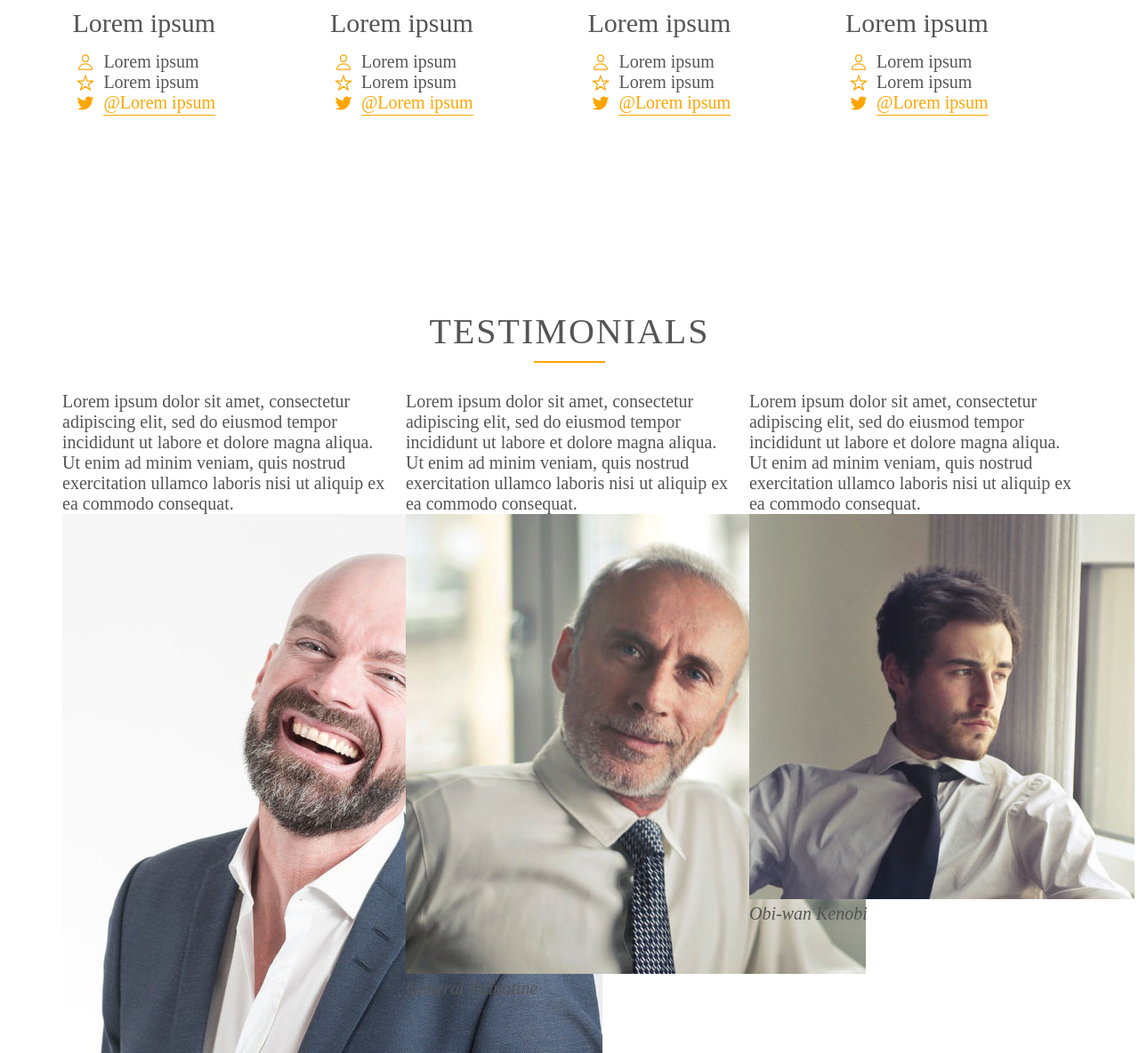
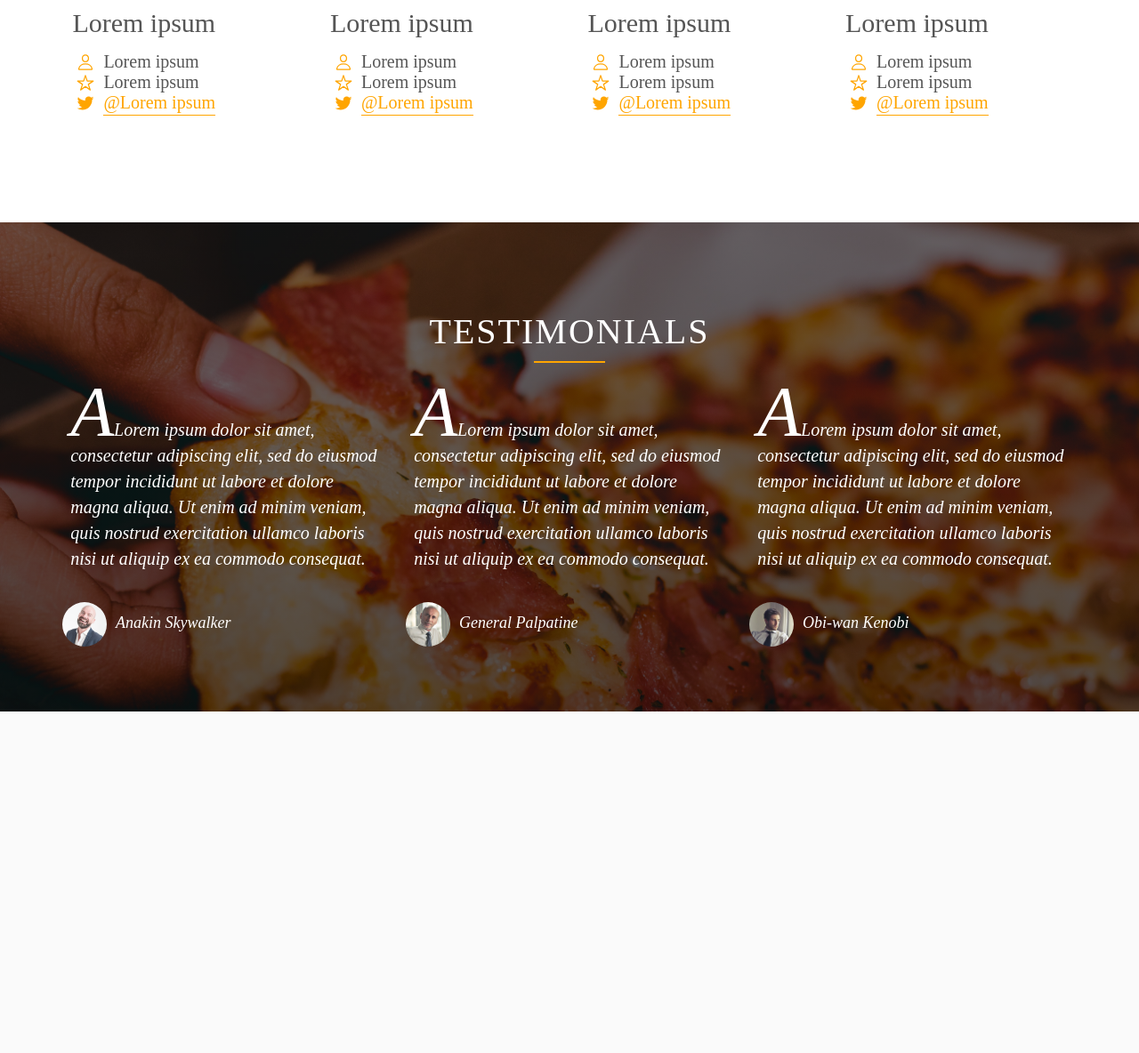
Before and after one commit to williamgyasi/TastyKitchen, a PHP site: page / in a window 1280 px wide. Shown: the part 3122-4306 px from the top of the page at 89% size. After the commit the page ends 3922 px from the top, so only its background shows below. Run offline with PHP 8.4, Linux system fonts and the light colour scheme; some libraries are stand-ins or nearby versions.

Commit message:
Quote Edit

```diff
--- a/css/style.css
+++ b/css/style.css
@@ -75,6 +75,7 @@ header{
     background-image: linear-gradient(rgba(0, 0, 0, 0.7),rgba(0, 0, 0, 0.7)),url('../assets/header-background.jpg');
     background-size: cover;
     background-position: center;
+    background-attachment: fixed;
 }
 
 
@@ -299,3 +300,37 @@ color: orange;
 line-height: 200%;
 font-size: 20px;
 }
+
+
+/********************************************************************************/
+/***************************** TESTIMONIALS SECTION *******************************/
+/*********************************************************************************/
+.section-testimonials{
+    background-image:linear-gradient(rgba(0, 0, 0, 0.541),rgba(0, 0, 0, 0.658)), url("/assets/testimonialback.jpg");
+    color: white;
+    background-size: cover;
+    height: 550px;
+    background-attachment: fixed;
+}
+blockquote{
+    padding: 2.5%;
+    font-style: italic;
+    line-height: 145%;
+}
+blockquote::before{
+    content: "A";
+    font-size: 400%;
+}
+
+cite{
+    font-size: 90%;
+    margin-top: 25px;
+    display: block;
+}
+
+cite img{
+    height: 50px;
+    border-radius: 50%;
+    margin-right: 10px;
+    vertical-align: middle;
+}
--- a/index.html
+++ b/index.html
@@ -244,16 +244,16 @@
 
 
    <!--TESTIMONIALS-->
-   <section class="section-testimonails">
+   <section class="section-testimonials">
        <div class="row">
            <h2>Testimonials</h2>
        </div>
+
 
        <div class="row">
            <div class="col span-1-of-3">
                <blockquote>Lorem ipsum dolor sit amet, consectetur adipiscing elit, sed do eiusmod tempor incididunt ut labore et dolore magna aliqua. Ut enim ad minim veniam, quis nostrud exercitation ullamco laboris nisi ut aliquip ex ea commodo consequat.</blockquote>
                <cite><img src="/assets/person_2.jpg">Anakin Skywalker</cite>
-
            </div>
            <div class="col span-1-of-3">
             <blockquote>Lorem ipsum dolor sit amet, consectetur adipiscing elit, sed do eiusmod tempor incididunt ut labore et dolore magna aliqua. Ut enim ad minim veniam, quis nostrud exercitation ullamco laboris nisi ut aliquip ex ea commodo consequat.</blockquote>
```
Also changed, not shown: assets/master yoda.jpg (added), assets/testimonialback.jpg (added).
